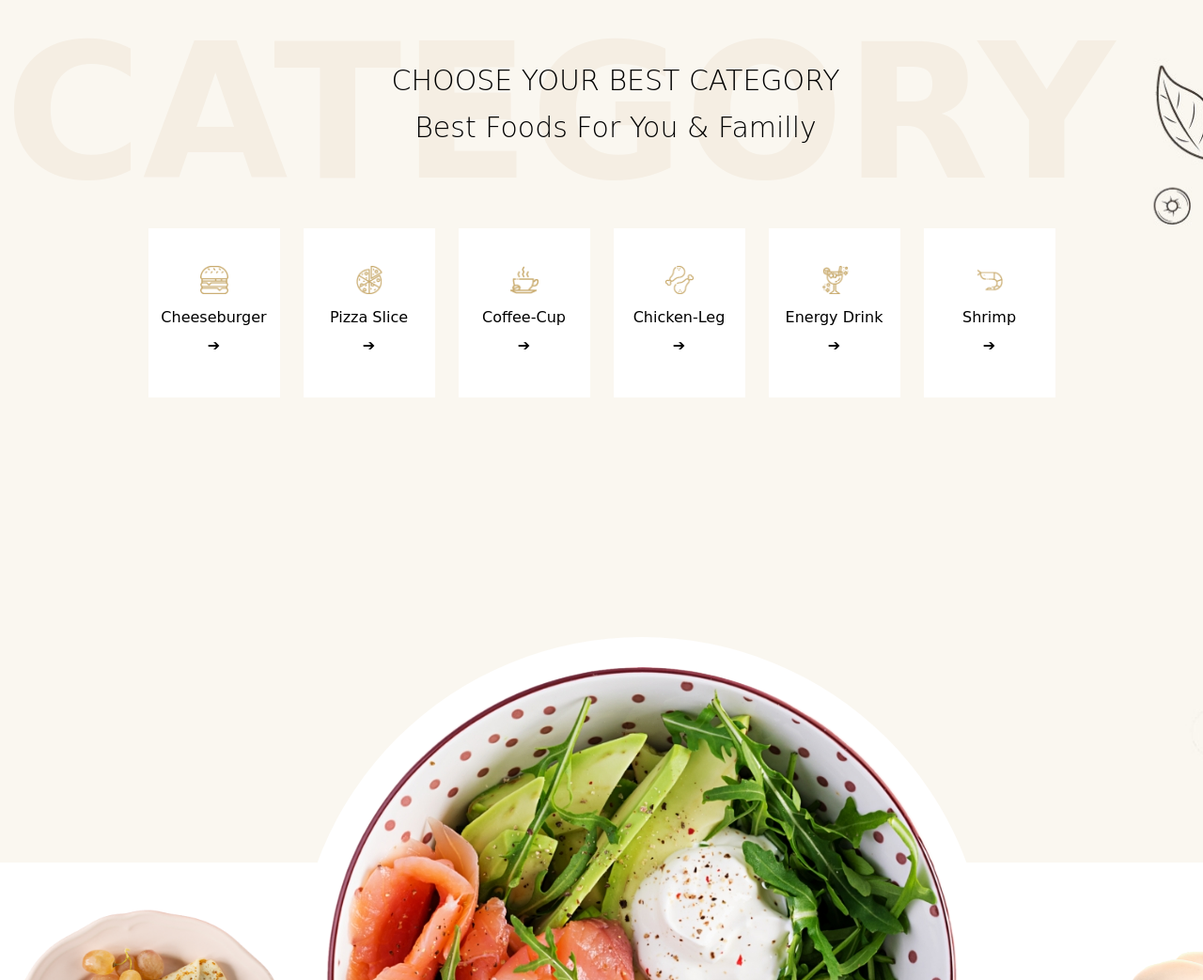
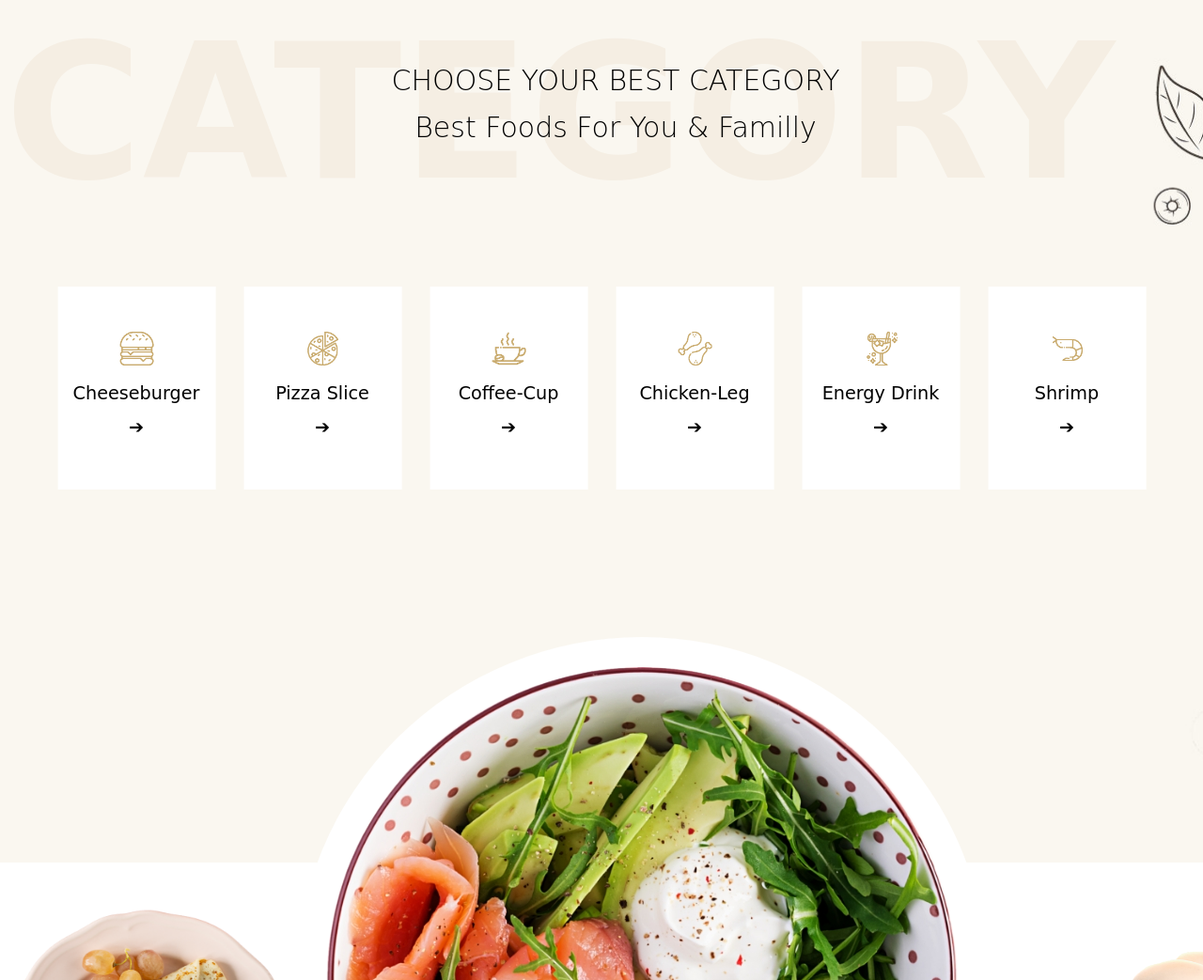
Before and after one commit to bastien-venturi/Kababi-food, a plain HTML site: page index.html in a window 1280 px wide. Shown: the part 1175-2218 px from the top of the page at 94% size. Drawn offline with Linux system fonts and the light colour scheme; a web font is replaced by a local one.

Commit message:
category

```diff
--- a/sass/components/_Categoryarticle.scss
+++ b/sass/components/_Categoryarticle.scss
@@ -6,7 +6,7 @@
     gap: 25px;
     text-align:center;
     line-height:30px;
-    transform: translatey(-80px);
+    transform:scale(1.2);
     article
     {
         background-color: $_white;
```
Also changed, not shown: sass/style.css, 1 other file.
